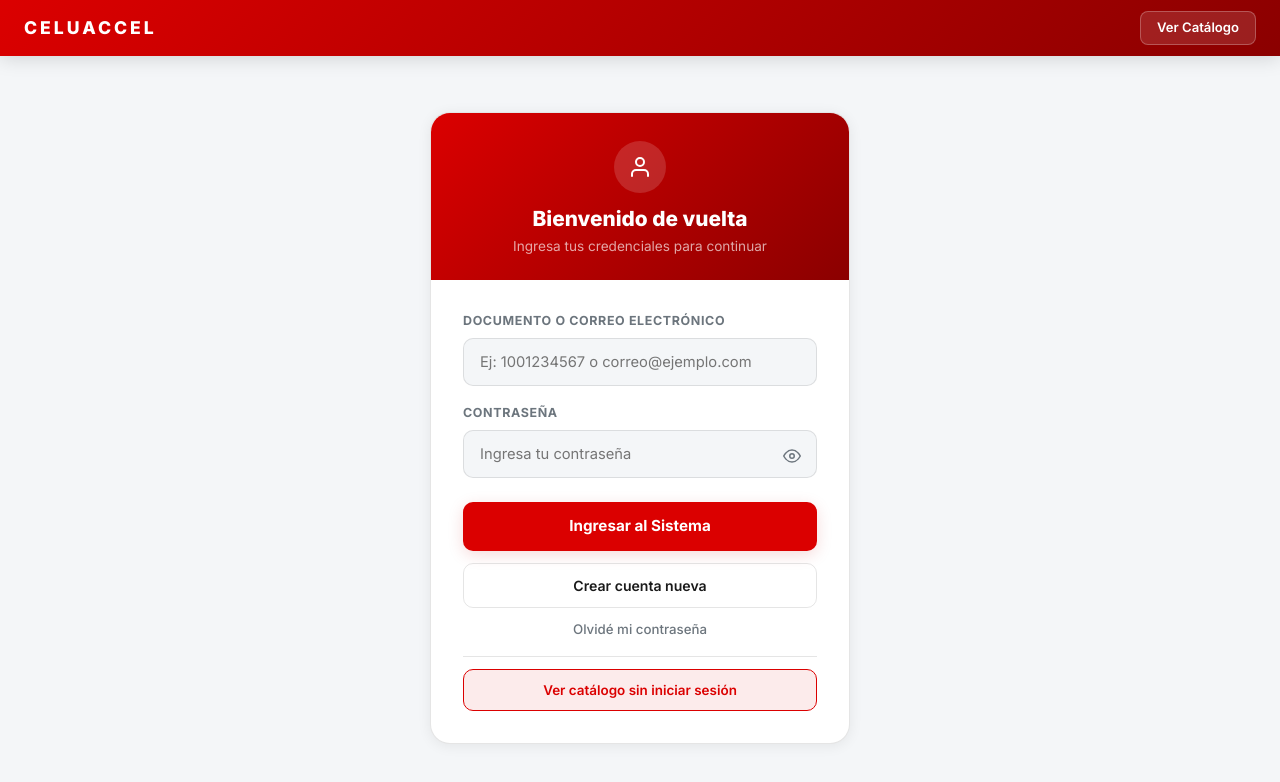
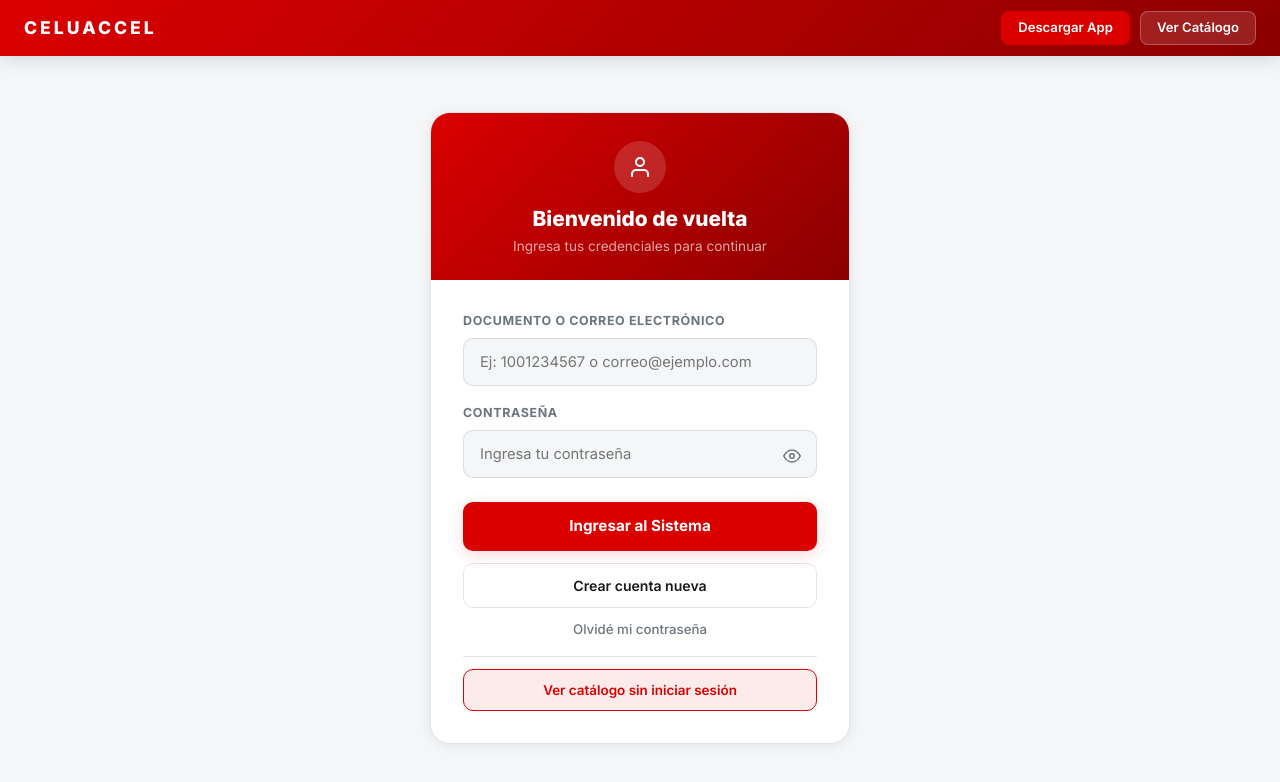
Before and after one commit to david02d12/celuaccel, a React app in the folder frontend/: page / in a window 1280 px wide. Both pictures are taken after a click on the button "Iniciar Sesion". Shown: the top 782 px of the page. Built offline with nearby package versions, Linux system fonts and the light colour scheme; no server answers; the HTML template or start-up script is replaced by a standard one.

Commit message:
APK descarga, final

```diff
--- a/frontend/src/components/Login.jsx
+++ b/frontend/src/components/Login.jsx
@@ -74,6 +74,20 @@
         <span style={{ fontWeight: 800, fontSize: '1.1rem', letterSpacing: '3px', color: '#fff' }}>
           CELUACCEL
         </span>
+        <div style={{ display: 'flex', alignItems: 'center', gap: '10px' }}>
+          <a
+            href={`${import.meta.env.VITE_API_URL || 'http://localhost:3000/api'}/descargar-apk`}
+            download="app-debug.apk"
+            style={{
+              background: 'var(--color-primary)', border: '1px solid var(--color-primary)',
+              color: '#fff', padding: '6px 16px', borderRadius: '8px',
+              fontWeight: 600, fontSize: '0.82rem', cursor: 'pointer',
+              textDecoration: 'none', display: 'inline-block',
+            }}
+            title="Descargar la aplicación móvil (APK)"
+          >
+            Descargar App
+          </a>
           <button
             onClick={() => setVista('catalogoPublico')}
             style={{
@@ -84,6 +98,7 @@
           >
             Ver Catálogo
           </button>
+        </div>
       </nav>
 
       {/* Card de login */}
```
Also changed, not shown: 2 other files (tests, documents, lock files or other folders). Lines whose indentation alone changed are shown as unchanged.
